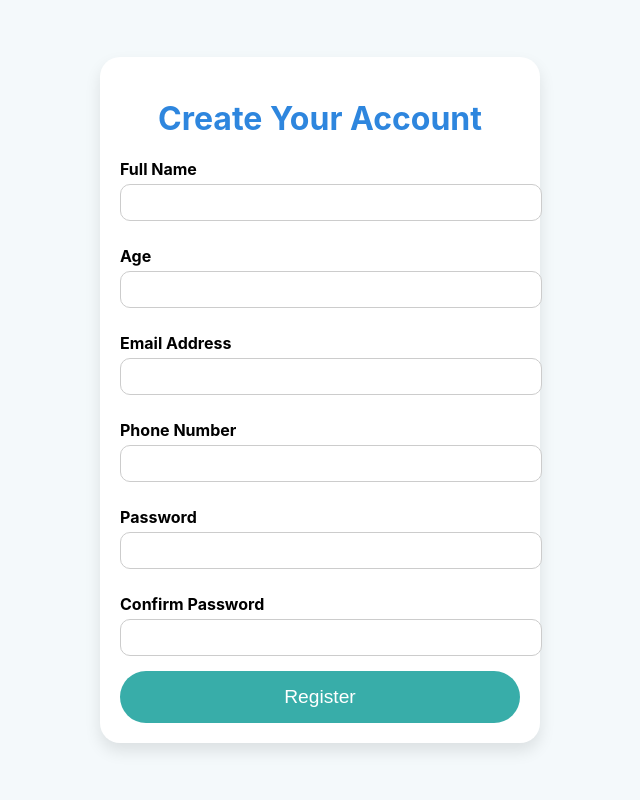
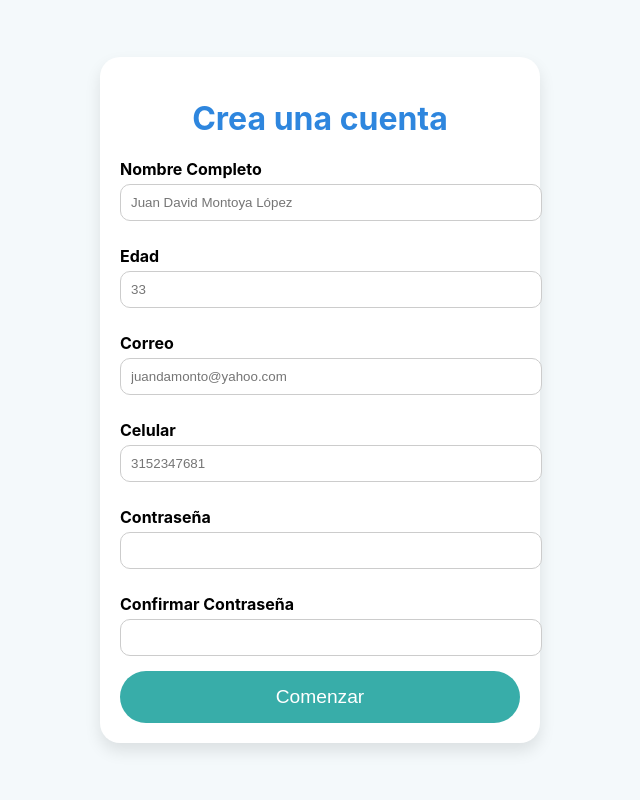
Before and after one commit to Eromero1907/PREVENTIX, a Django app: page /register/ in a window 1280 px wide. Shown: the whole page, without its empty margins (320-960 px from the left). Run offline with Django 5.2, Linux system fonts and the light colour scheme.

Commit message:
Unificar Lenguaje

```diff
--- a/preventixapp/templates/register.html
+++ b/preventixapp/templates/register.html
@@ -64,7 +64,7 @@
 </head>
 <body>
     <div class="container">
-        <h1>Create Your Account</h1>
+        <h1>Crea una cuenta</h1>
         {% if messages %}
     <ul>
         {% for message in messages %}
@@ -75,25 +75,25 @@
 
         <form action="/register/" method="post">
             {% csrf_token %}
-            <label for="name">Full Name</label>
-            <input type="text" id="name" name="name" required>
+            <label for="name">Nombre Completo</label>
+            <input type="text" id="name" name="name" placeholder="Juan David Montoya López" required>
 
-            <label for="age">Age</label>
-            <input type="number" id="age" name="age" min="0" required>
+            <label for="age">Edad</label>
+            <input type="number" id="age" name="age" placeholder="33" min="0" required>
 
-            <label for="email">Email Address</label>
-            <input type="email" id="email" name="email" required>
+            <label for="email">Correo</label>
+            <input type="email" id="email" name="email" placeholder="juandamonto@yahoo.com" required>
 
-            <label for="phone">Phone Number</label>
-            <input type="text" id="phone" name="phone" required>
+            <label for="phone">Celular</label>
+            <input type="text" id="phone" name="phone" placeholder="3152347681" required>
 
-            <label for="password">Password</label>
+            <label for="password">Contraseña</label>
             <input type="password" id="password" name="password" required>
 
-            <label for="confirm_password">Confirm Password</label>
+            <label for="confirm_password">Confirmar Contraseña</label>
             <input type="password" id="confirm_password" name="confirm_password" required>
 
-            <button type="submit" class="btn-submit">Register</button>
+            <button type="submit" class="btn-submit">Comenzar</button>
         </form>
     </div>
 </body>
```
Also changed, not shown: preventixapp/forms.py (+12 -0 lines), preventixapp/templates/home.html (+4 -4 lines), preventixapp/templates/login.html (+6 -6 lines), db.sqlite3.
